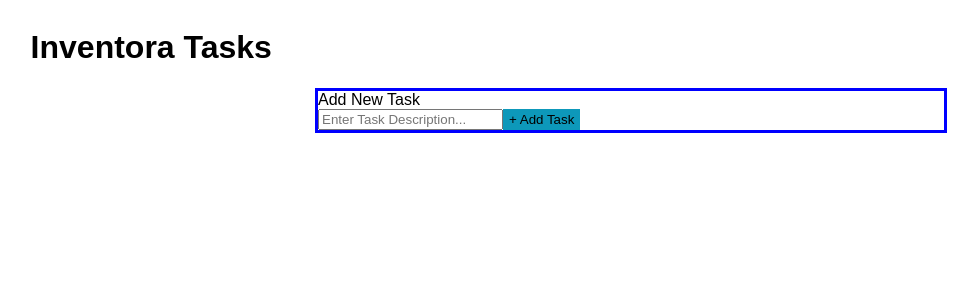
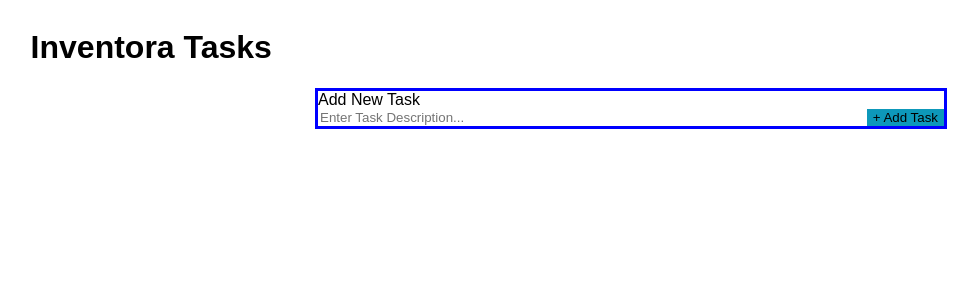
Before and after one commit to adamhinton/inv-todo, a React (Create React App) app: page / in a window 1280 px wide. Shown: the top 300 px of the page, without its empty margins (9-987 px from the left). Built offline with nearby package versions, Linux system fonts and the light colour scheme.

Commit message:
better flex styling

```diff
--- a/src/components/AddNewTaskForm.js
+++ b/src/components/AddNewTaskForm.js
@@ -10,7 +10,7 @@ const AddNewTaskForm = (props) => {
       }}
     >
       <StyledLabel>Add New Task</StyledLabel>
-      <input placeholder="Enter Task Description..."></input>
+      <StyledInput placeholder="Enter Task Description..."></StyledInput>
       <StyledButton type="submit">+ Add Task</StyledButton>
     </StyledForm>
   );
@@ -20,14 +20,18 @@ export default AddNewTaskForm;
 
 const StyledForm = styled.form`
   display: flex;
-  flex-direction: row;
   flex-wrap: wrap;
+  justify-content: space-between;
 `;
 
 const StyledLabel = styled.label`
   width: 100%;
 `;
 
+const StyledInput = styled.input`
+  border: none;
+`;
+
 const StyledButton = styled.button`
   border: none;
   background-color: #0d98ba;
```
